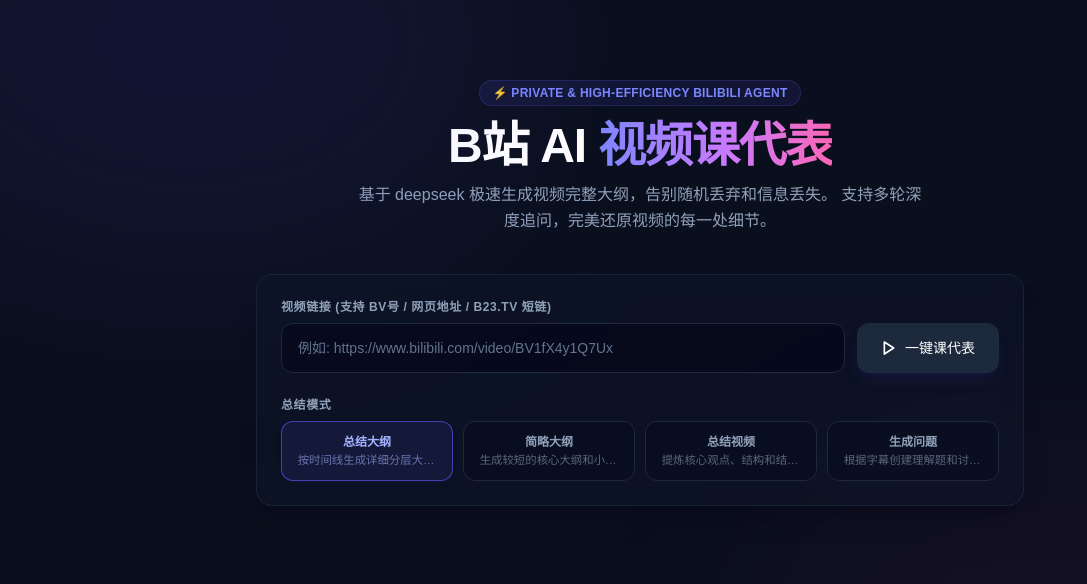
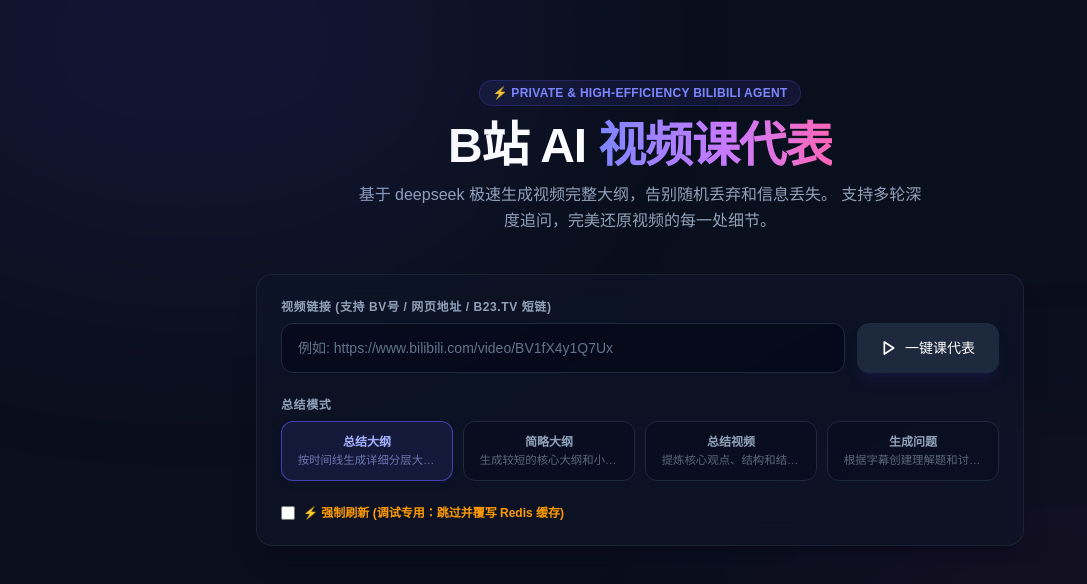
Before and after one commit to YANGZ001/bilibili-copilot-web, a Next.js app: page / in a window 1280 px wide. Shown: the top 584 px of the page, without its empty margins (0-1087 px from the left). Built offline with nearby package versions, Linux system fonts and the light colour scheme.

Commit message:
feat: add dev-only force refresh checkbox to skip and overwrite Redis cache

```diff
--- a/app/api/summarize/route.ts
+++ b/app/api/summarize/route.ts
@@ -6,7 +6,7 @@
 
 export async function POST(req: NextRequest) {
   try {
-    const { url, templateId } = await req.json()
+    const { url, templateId, bypassCache } = await req.json()
 
     if (!url) {
       return Response.json({ error: '请提供视频链接。' }, { status: 400 })
@@ -15,7 +15,7 @@
     const template = findTemplate(templateId || 'outline')
 
     // 1. Fetch subtitles and metadata
-    const subtitleResult = await getSubtitleForVideo(url)
+    const subtitleResult = await getSubtitleForVideo(url, bypassCache)
     if (!subtitleResult.available) {
       return Response.json({ error: subtitleResult.reason }, { status: 400 })
     }
--- a/app/page.tsx
+++ b/app/page.tsx
@@ -11,6 +11,7 @@
   const [isLoading, setIsLoading] = useState(false)
   const [statusMessage, setStatusMessage] = useState('')
   const [error, setError] = useState('')
+  const [bypassCache, setBypassCache] = useState(false)
 
   // Video context states
   const [videoTitle, setVideoTitle] = useState('')
@@ -33,7 +34,7 @@
       const response = await fetch('/api/summarize', {
         method: 'POST',
         headers: { 'Content-Type': 'application/json' },
-        body: JSON.stringify({ url: url.trim(), templateId }),
+        body: JSON.stringify({ url: url.trim(), templateId, bypassCache }),
       })
 
       if (!response.ok) {
@@ -185,6 +186,21 @@
                   ))}
                 </div>
               </div>
+
+              {process.env.NODE_ENV === 'development' && (
+                <div className="flex items-center gap-2 pt-2">
+                  <label className="flex items-center gap-2 text-xs font-semibold text-amber-500 cursor-pointer select-none">
+                    <input
+                      type="checkbox"
+                      checked={bypassCache}
+                      disabled={isLoading}
+                      onChange={(e) => setBypassCache(e.target.checked)}
+                      className="w-3.5 h-3.5 rounded accent-amber-500 border-slate-800 bg-slate-950 focus:ring-0 focus:outline-none"
+                    />
+                    <span>⚡️ 强制刷新 (调试专用：跳过并覆写 Redis 缓存)</span>
+                  </label>
+                </div>
+              )}
             </form>
 
             {/* Status / Error feedback */}
--- a/lib/bilibili.ts
+++ b/lib/bilibili.ts
@@ -219,7 +219,7 @@
 }
 
 // Fetch video details and subtitle list
-export async function getSubtitleForVideo(url: string): Promise<SubtitleResult> {
+export async function getSubtitleForVideo(url: string, bypassCache = false): Promise<SubtitleResult> {
   const resolvedUrl = await resolveShortUrl(url)
   const bvid = extractBvidFromUrl(resolvedUrl)
   if (!bvid) {
@@ -234,8 +234,8 @@
   const page = extractPageFromUrl(resolvedUrl)
   const cacheKey = `bilibili:subtitle:${bvid}:${page}`
 
-  // Check Upstash Redis cache first
-  if (redis) {
+  // Check Upstash Redis cache first (skip if bypassCache is true)
+  if (redis && !bypassCache) {
     try {
       const cached = await redis.get<SubtitleResult>(cacheKey)
       if (cached) {
@@ -246,6 +246,8 @@
     } catch (err) {
       console.error('[Subtitle Cache] Failed to read from Redis:', err)
     }
+  } else if (redis && bypassCache) {
+    console.log(`[Subtitle Cache] Bypassing cache read for key: ${cacheKey} (forced refresh)`)
   }
 
   const sessdata = process.env.BILIBILI_SESSION_TOKEN || ''
```
